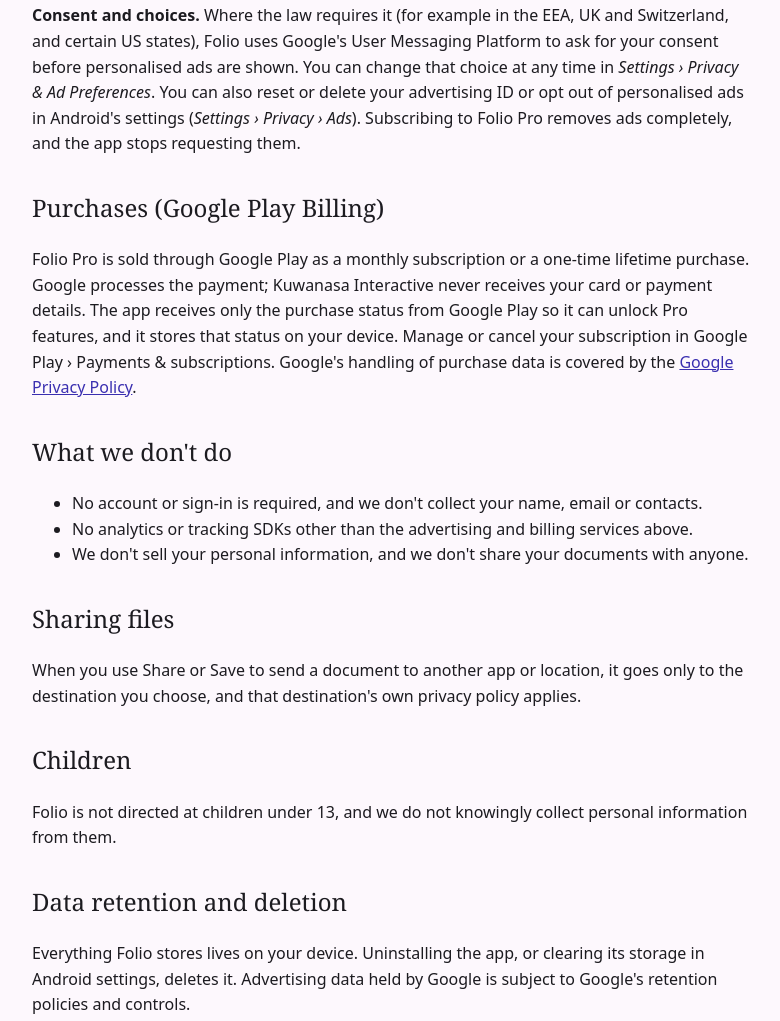
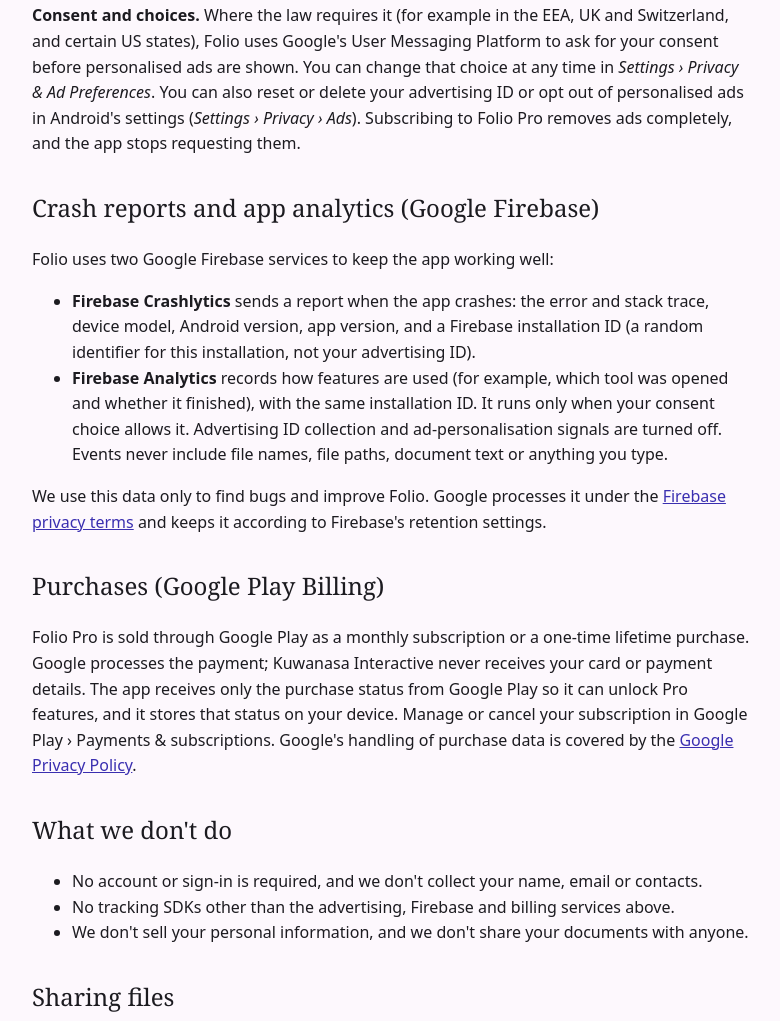
Before and after one commit to andreas1-pixel/andreas1-pixel.github.io, a plain HTML site: page folio/privacy/index.html in a window 1280 px wide. Shown: the part 1230-2251 px from the top of the page, without its empty margins (248-1028 px from the left). Drawn offline with Linux system fonts and the light colour scheme.

Commit message:
Folio privacy policy: disclose Firebase Crashlytics and Analytics (added in 1.0.1)

```diff
--- a/folio/privacy/index.html
+++ b/folio/privacy/index.html
@@ -18,7 +18,7 @@
 <body>
 <main>
 <h1>Folio Privacy Policy</h1>
-<p class="meta">Kuwanasa Interactive · Effective 7 October 2026 · Applies to Folio for Android (<code>com.kuwanasa.folio</code>)</p>
+<p class="meta">Kuwanasa Interactive · Effective 23 November 2026 · Applies to Folio for Android (<code>com.kuwanasa.folio</code>)</p>
 
 <p>Folio is a PDF reader, scanner and toolkit. It was built to keep your documents on your device. This policy explains what data the app handles, what third parties receive, and the choices you have.</p>
 
@@ -44,13 +44,21 @@
 <p>Folio does not send Google your documents or anything you read. How Google uses this data is described in <a href="https://policies.google.com/technologies/partner-sites">How Google uses information from sites or apps that use its services</a> and the <a href="https://policies.google.com/privacy">Google Privacy Policy</a>.</p>
 <p><strong>Consent and choices.</strong> Where the law requires it (for example in the EEA, UK and Switzerland, and certain US states), Folio uses Google's User Messaging Platform to ask for your consent before personalised ads are shown. You can change that choice at any time in <em>Settings › Privacy &amp; Ad Preferences</em>. You can also reset or delete your advertising ID or opt out of personalised ads in Android's settings (<em>Settings › Privacy › Ads</em>). Subscribing to Folio Pro removes ads completely, and the app stops requesting them.</p>
 
+<h2>Crash reports and app analytics (Google Firebase)</h2>
+<p>Folio uses two Google Firebase services to keep the app working well:</p>
+<ul>
+  <li><strong>Firebase Crashlytics</strong> sends a report when the app crashes: the error and stack trace, device model, Android version, app version, and a Firebase installation ID (a random identifier for this installation, not your advertising ID).</li>
+  <li><strong>Firebase Analytics</strong> records how features are used (for example, which tool was opened and whether it finished), with the same installation ID. It runs only when your consent choice allows it. Advertising ID collection and ad-personalisation signals are turned off. Events never include file names, file paths, document text or anything you type.</li>
+</ul>
+<p>We use this data only to find bugs and improve Folio. Google processes it under the <a href="https://firebase.google.com/support/privacy">Firebase privacy terms</a> and keeps it according to Firebase's retention settings.</p>
+
 <h2>Purchases (Google Play Billing)</h2>
 <p>Folio Pro is sold through Google Play as a monthly subscription or a one-time lifetime purchase. Google processes the payment; Kuwanasa Interactive never receives your card or payment details. The app receives only the purchase status from Google Play so it can unlock Pro features, and it stores that status on your device. Manage or cancel your subscription in Google Play › Payments &amp; subscriptions. Google's handling of purchase data is covered by the <a href="https://policies.google.com/privacy">Google Privacy Policy</a>.</p>
 
 <h2>What we don't do</h2>
 <ul>
   <li>No account or sign-in is required, and we don't collect your name, email or contacts.</li>
-  <li>No analytics or tracking SDKs other than the advertising and billing services above.</li>
+  <li>No tracking SDKs other than the advertising, Firebase and billing services above.</li>
   <li>We don't sell your personal information, and we don't share your documents with anyone.</li>
 </ul>
 
```
